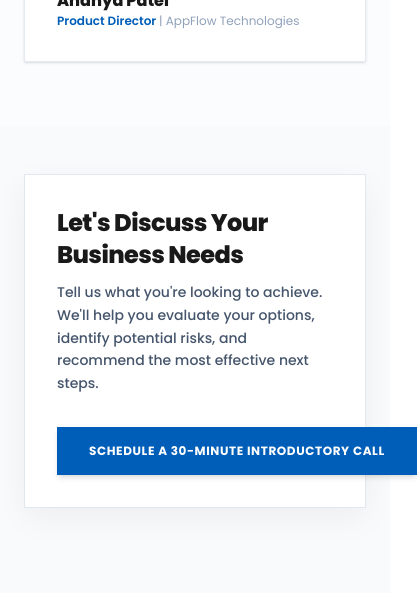
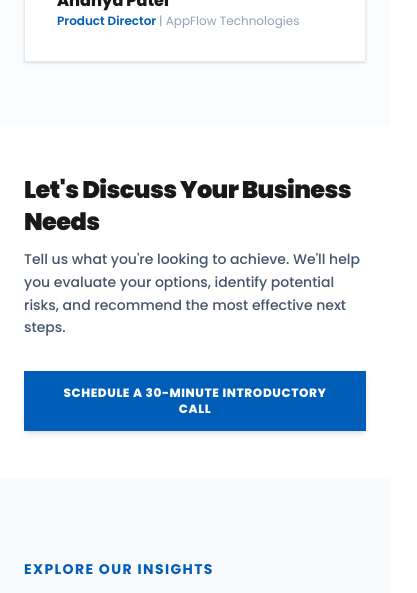
Before and after one commit to devBinud/binudsoftwaresolutions, a React (Vite) app: page / in a window 390 px wide. Shown: the part 6260-6853 px from the top of the page, 417 px wide, since content can reach past the window. Built offline with nearby package versions, Linux system fonts and the light colour scheme; no server answers; a web font is replaced by a local one.

Commit message:
fix the card responsive issue

```diff
--- a/src/sections/CTASection.jsx
+++ b/src/sections/CTASection.jsx
@@ -3,18 +3,18 @@ import { Link } from 'react-router-dom';
 
 const CTASection = () => {
   return (
-    <section className="bg-slate-50 py-12 md:py-16 font-sans">
+    <section className="bg-white py-12 md:py-16 font-sans w-full">
       <div className="max-w-7xl mx-auto px-6 md:px-12">
         <motion.div
           initial={{ opacity: 0, y: 15 }}
           whileInView={{ opacity: 1, y: 0 }}
           viewport={{ once: true }}
           transition={{ duration: 0.5 }}
-          className="bg-white border border-slate-200 shadow-[0_10px_30px_rgba(0,0,0,0.05)] p-8 md:p-10 flex flex-col md:flex-row md:items-center justify-between gap-8 text-left"
+          className="flex flex-col md:flex-row md:items-center justify-between gap-8 text-left"
         >
           {/* Left Text */}
           <div className="max-w-2xl">
-            <h3 className="text-[#191919] text-2xl md:text-3xl font-extrabold tracking-tight mb-2.5 font-sans">
+            <h3 className="text-[#191919] text-2xl md:text-3xl font-black tracking-tight mb-2.5 font-sans">
               Let's Discuss Your Business Needs
             </h3>
             <p className="text-slate-600 text-sm md:text-base font-medium leading-relaxed">
@@ -23,10 +23,10 @@ const CTASection = () => {
           </div>
 
           {/* Right Action Button */}
-          <div className="shrink-0">
+          <div className="w-full md:w-auto shrink-0">
             <Link
               to="/contact"
-              className="bg-[#005eb8] hover:bg-[#00488e] text-white font-bold text-xs sm:text-sm px-8 py-4 rounded-none uppercase tracking-wider whitespace-nowrap transition-colors duration-200 shadow-md inline-block text-center cursor-pointer"
+              className="w-full md:w-auto bg-[#005eb8] hover:bg-[#00488e] text-white font-extrabold text-xs sm:text-sm px-6 sm:px-8 py-3.5 sm:py-4 rounded-none uppercase tracking-wider transition-colors duration-200 shadow-md block md:inline-block text-center cursor-pointer"
             >
               Schedule a 30-minute introductory call
             </Link>
```
